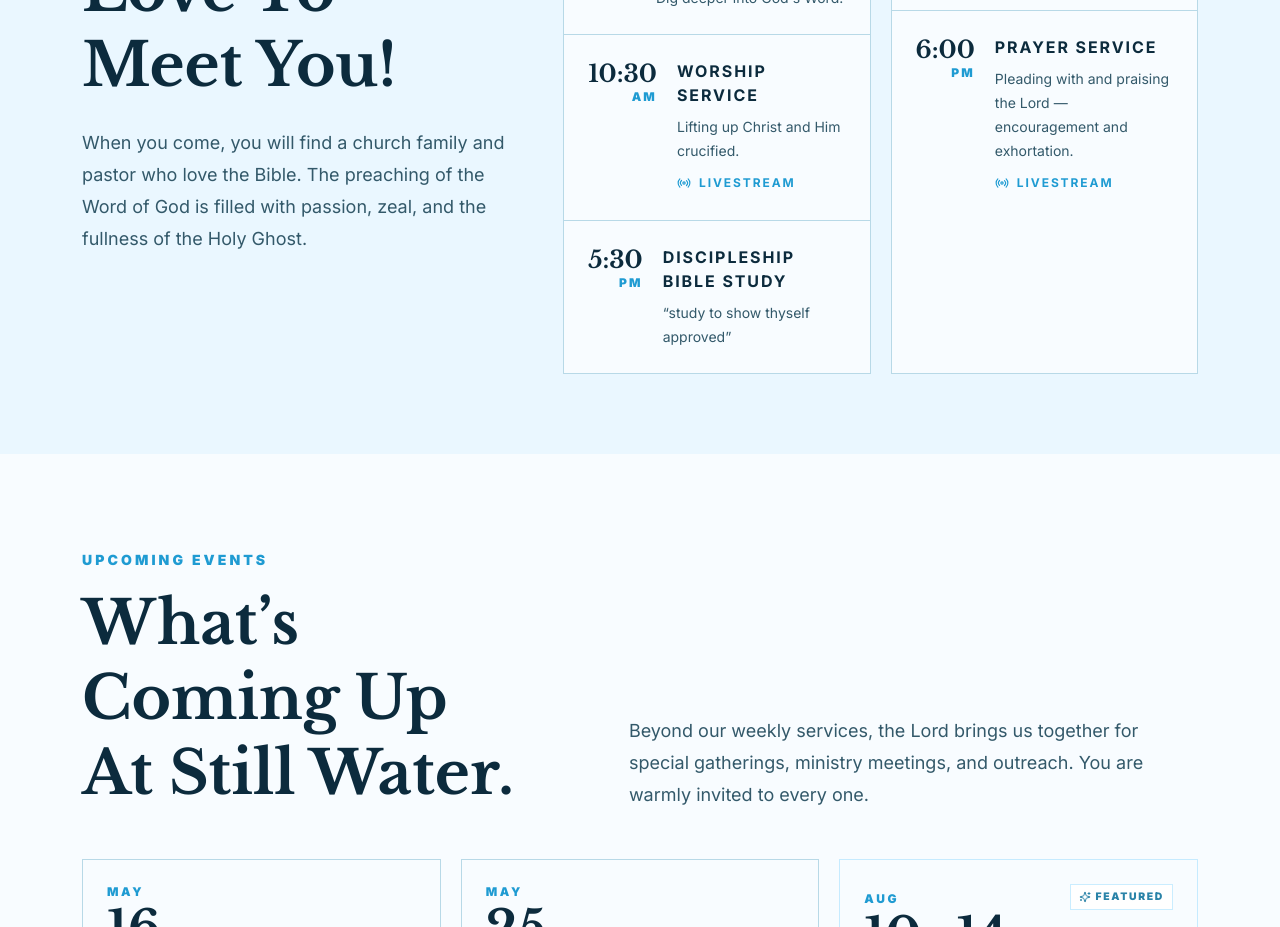
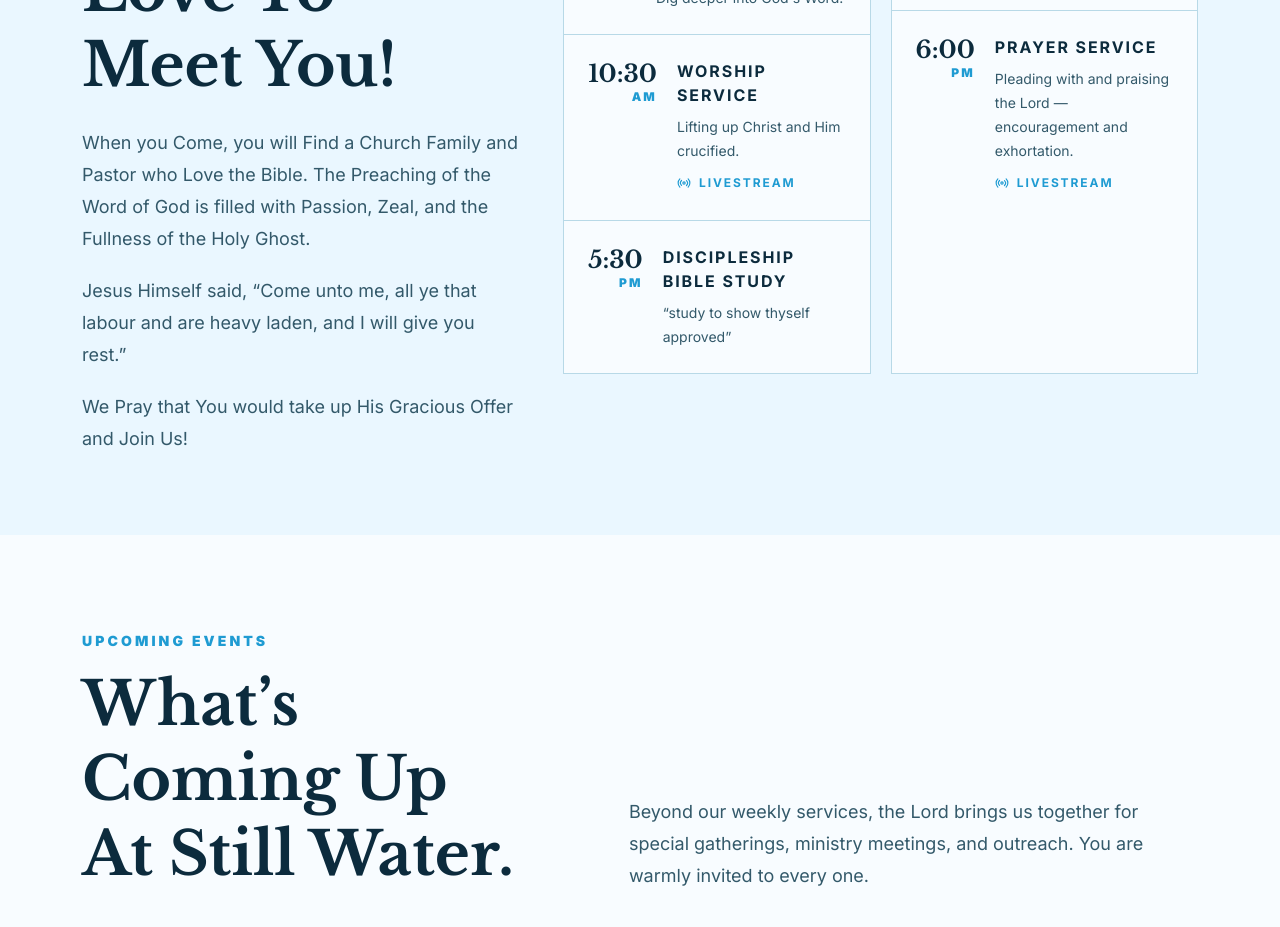
Before and after one commit to edesent/stillwater-christian-fellowship, a Next.js app: page / in a window 1280 px wide. Shown: the part 1160-2087 px from the top of the page. Built offline with nearby package versions, Linux system fonts and the light colour scheme.

Commit message:
Updated We Would Love To Meet You description

```diff
--- a/src/app/page.tsx
+++ b/src/app/page.tsx
@@ -177,9 +177,16 @@ function Visit() {
               We Would Love To Meet You!
             </h2>
             <p className="mt-6 text-lg leading-8 text-ink-soft">
-              When you come, you will find a church family and pastor who love the
-              Bible. The preaching of the Word of God is filled with passion, zeal,
-              and the fullness of the Holy Ghost.
+              When you Come, you will Find a Church Family and Pastor who Love
+              the Bible. The Preaching of the Word of God is filled with
+              Passion, Zeal, and the Fullness of the Holy Ghost.
+            </p>
+            <p className="mt-5 text-lg leading-8 text-ink-soft">
+              Jesus Himself said, &ldquo;Come unto me, all ye that labour and are
+              heavy laden, and I will give you rest.&rdquo;
+            </p>
+            <p className="mt-5 text-lg leading-8 text-ink-soft">
+              We Pray that You would take up His Gracious Offer and Join Us!
             </p>
           </div>
 
```
